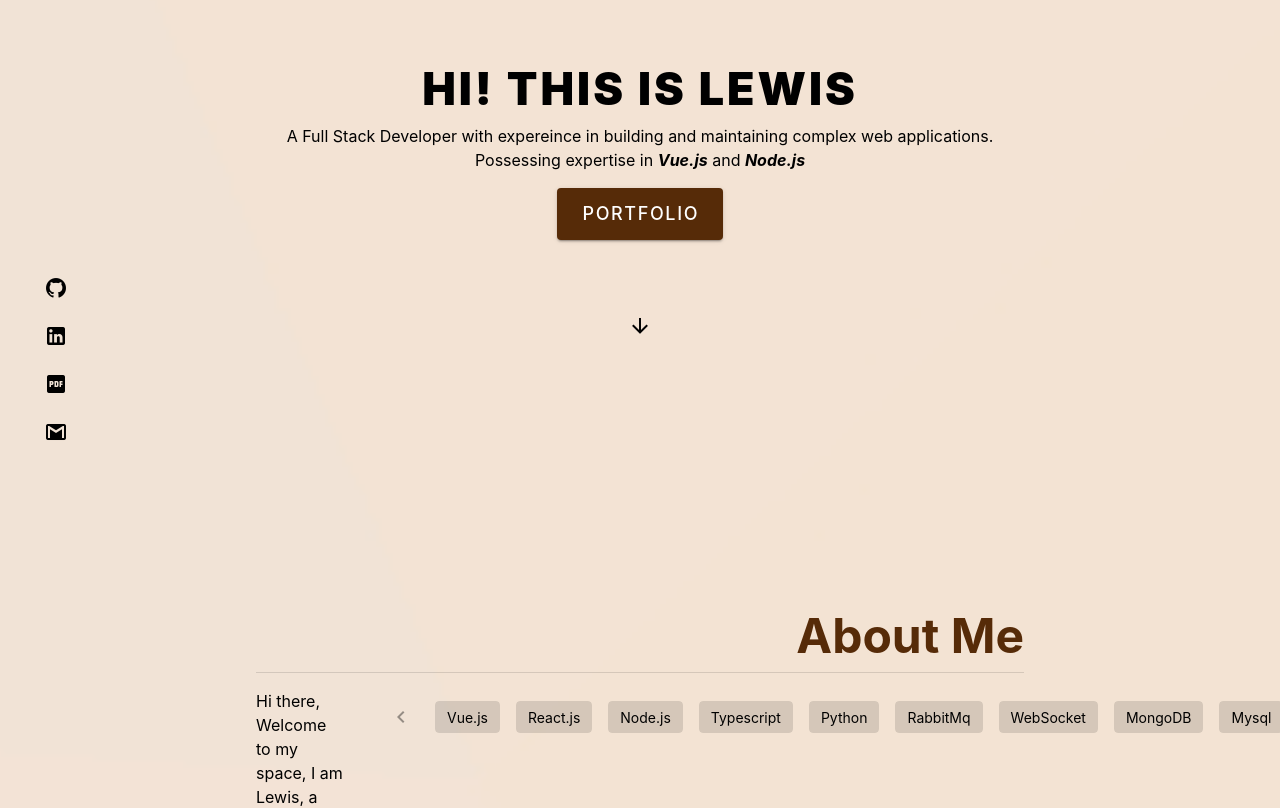
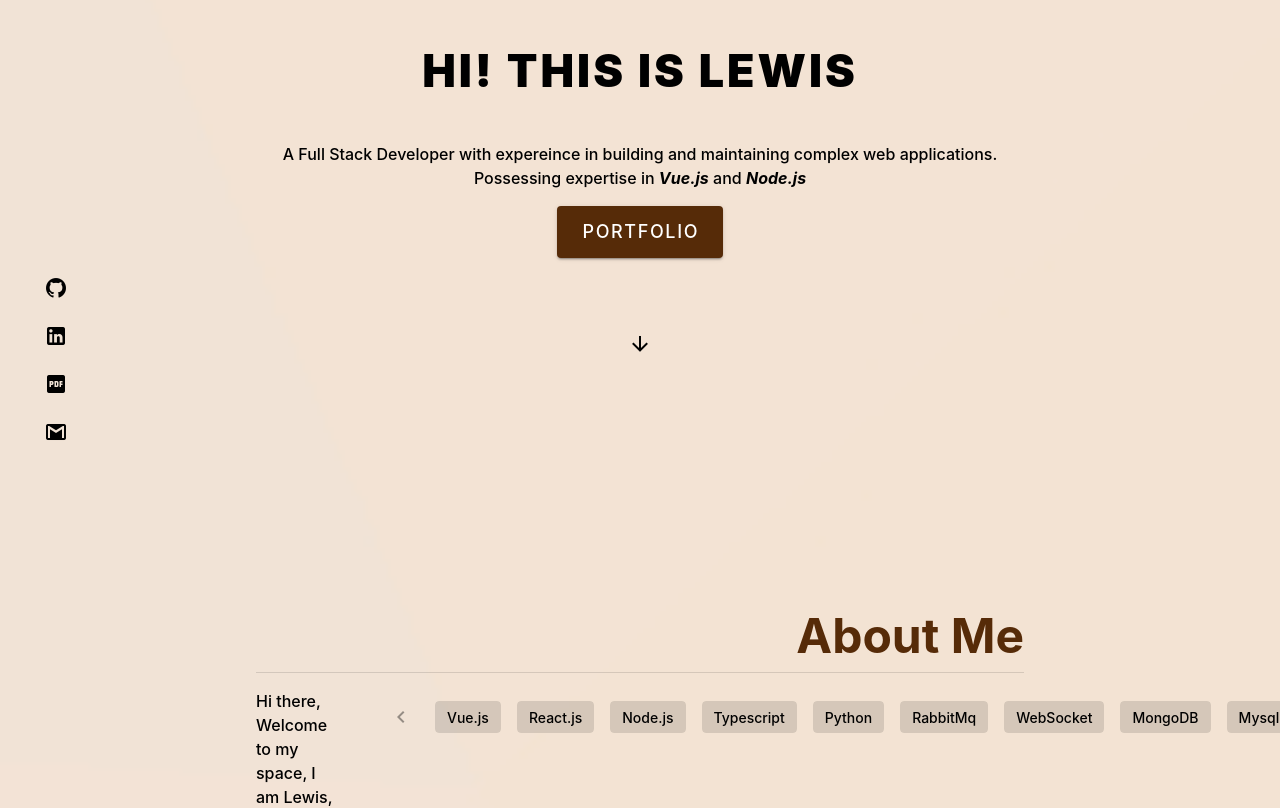
Before and after one commit to HoiPangCHEUNG/hoipangcheung.github.io, a Vue app: page / in a window 1280 px wide. Shown: the part 280-1088 px from the top of the page. Built offline with nearby package versions, Linux system fonts and the light colour scheme.

Commit message:
css: font-weight, spacing

```diff
--- a/src/assets/home.css
+++ b/src/assets/home.css
@@ -6,3 +6,7 @@ body {
   font-family: 'Source Sans Pro', Inter, -apple-system, BlinkMacSystemFont, 'Segoe UI', Roboto,
     Oxygen, Ubuntu, Cantarell, 'Fira Sans', 'Droid Sans', 'Helvetica Neue', sans-serif;
 }
+
+p {
+  font-weight: 500;
+}
--- a/src/components/sections/AboutSection.vue
+++ b/src/components/sections/AboutSection.vue
@@ -90,6 +90,7 @@ h1 {
 
 .Chip {
   pointer-events: none;
+  font-weight: 500;
 }
 
 @media (min-width: 1281px) {
--- a/src/components/sections/LandingSection.vue
+++ b/src/components/sections/LandingSection.vue
@@ -38,6 +38,7 @@ const contents = [
 }
 
 .SubTitle {
+  margin-top: 36px;
   text-align: center;
 }
 
```
